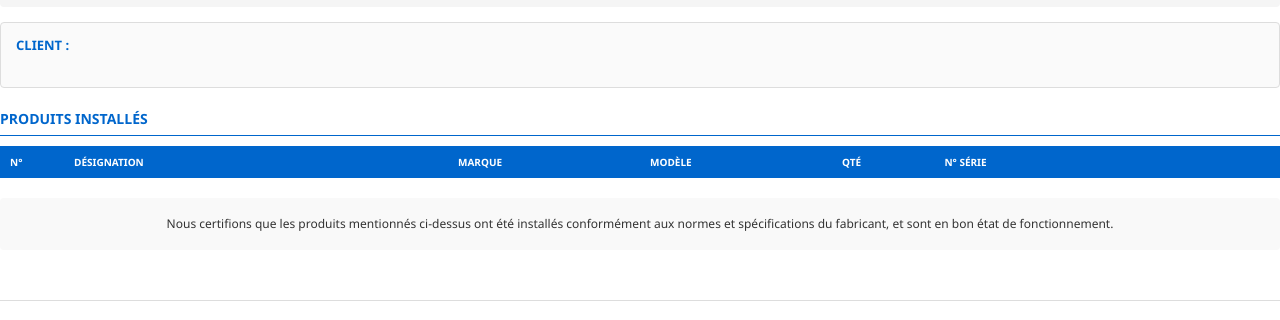
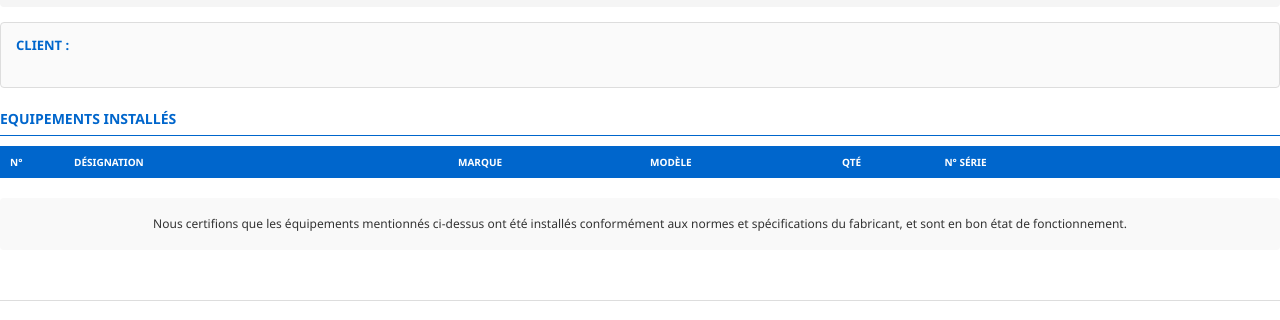
Before and after one commit to assagouJo/gestock, a Flask app: template templates/certificat_installation_pdf.html in a window 1280 px wide. Shown: the part 238-558 px from the top of the page. Run offline with Flask 3, Linux system fonts and the light colour scheme; the template is opened without the code that fills it, so the values that code supplies are empty.

Commit message:
modif cert installation

```diff
--- a/templates/certificat_installation_pdf.html
+++ b/templates/certificat_installation_pdf.html
@@ -362,7 +362,7 @@
 
     <!-- TABLEAU PRODUITS -->
     <div class="products-section">
-        <h3>PRODUITS INSTALLÉS</h3>
+        <h3>EQUIPEMENTS INSTALLÉS</h3>
         <table class="products-table">
             <thead>
                 <tr>
@@ -403,7 +403,7 @@
 
     <!-- DÉCLARATION -->
     <div class="declaration">
-        Nous certifions que les produits mentionnés ci-dessus ont été installés conformément
+        Nous certifions que les équipements mentionnés ci-dessus ont été installés conformément
         aux normes et spécifications du fabricant, et sont en bon état de fonctionnement.
     </div>
 
```
